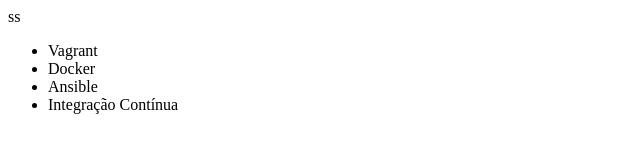
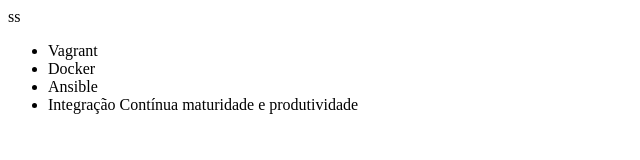
Before and after one commit to Jeffersonleonardo123/alura-git, a plain HTML site: page git/index.html in a window 1280 px wide. Shown: the whole page, without its empty margins (0-640 px from the left). Drawn offline with Linux system fonts and the light colour scheme.

Commit message:
renomeando curso

```diff
--- a/git/index.html
+++ b/git/index.html
@@ -10,7 +10,7 @@
         <li>Vagrant</li>
         <li>Docker</li>
         <li>Ansible</li>
-        <li>Integração Contínua</li>
+        <li>Integração Contínua maturidade e produtividade</li>
     </ul>
 </body>
 </html>
```
